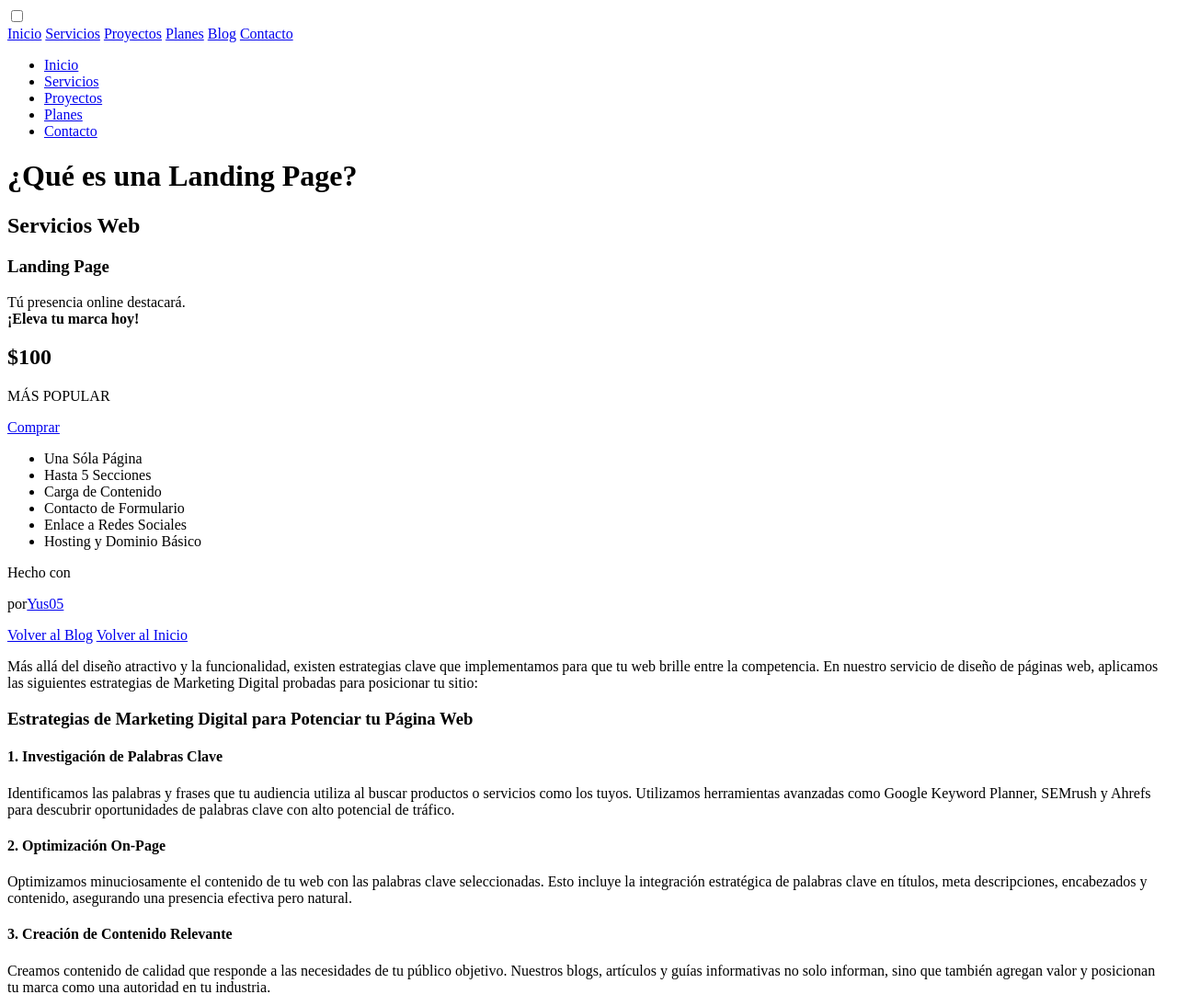
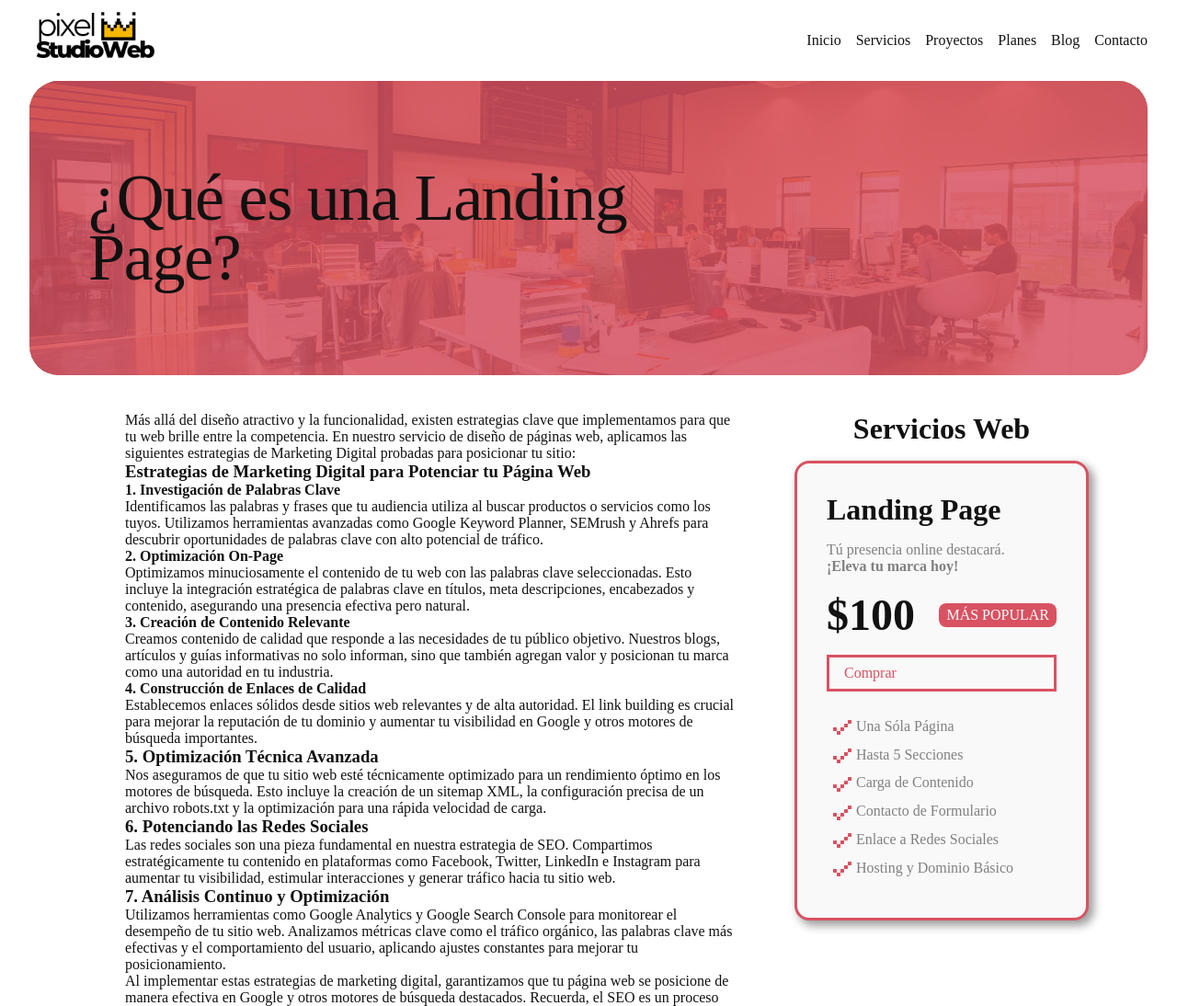
Before and after one commit to Yus05/borrador_agency, a plain HTML site: page rankings-google.html in a window 1280 px wide. Shown: the top 1094 px of the page at 92% size. Drawn offline with Linux system fonts and the light colour scheme; a web font is replaced by a local one.

Commit message:
Listo el blog y sus respectivos articulos

```diff
--- a/rankings-google.html
+++ b/rankings-google.html
@@ -1,9 +1,15 @@
 <!DOCTYPE html>
-<html lang="en">
+<html lang="es">
 <head>
-    <meta charset="UTF-8">
-    <meta name="viewport" content="width=device-width, initial-scale=1.0">
-    <title>Document</title>
+  <meta charset="UTF-8">
+  <meta name="viewport" content="width=device-width, initial-scale=1.0">
+  <meta name="robots" content="index, follow">
+  <meta name="description" content="Posiciona tu web en los primeros lugares de Google">
+  <link rel="preconnect" href="https://fonts.googleapis.com">
+  <link rel="preconnect" href="https://fonts.gstatic.com" crossorigin>
+  <link href="https://fonts.googleapis.com/css2?family=Anta&display=swap" rel="stylesheet">
+  <link rel="stylesheet" href="/styles/rankings-google.css">
+  <title>Como conquistar los rankings de Google</title>
 </head>
 <body>
   <!-- OJO: Aqui se encuentra el div que contiene el menu de mobile, se ubico aqui porque al darle posicionamiento fijo, quiero que las coordenadas iniciales sean 0,0, no quiero colocarlo encima dentro del header porque queda debajo del menu para desktop, y el menu desktop debe ser obligao hijo del body para que pueda ser stiky.  -->
@@ -35,6 +41,7 @@
             <li><a href="/index.html">Servicios</a></li>
             <li><a href="/index.html">Proyectos</a></li>
             <li><a href="/index.html">Planes</a></li>
+            <li><a href="/blog.html">Blog</a></li>
             <li><a href="/index.html">Contacto</a></li>
         </ul>
     </div>
@@ -52,20 +59,46 @@
 
 <main>
   <div class="container">
-
-
-
-
     <!-- article -->
     <div class="article">
-      <div class="article__parrafo"></div>
-      <div class="article__caracteristicas"></div>
+      <div class="article__parrafo">
+        <p>Más allá del diseño atractivo y la funcionalidad, existen estrategias clave que implementamos para que tu web brille entre la competencia. En nuestro servicio de diseño de páginas web, aplicamos las siguientes estrategias de Marketing Digital probadas para posicionar tu sitio:</p>
+        <h3>Estrategias de Marketing Digital para Potenciar tu Página Web</h3>
+      </div>
+      <div class="article__caracteristicas">
+        <div>
+          <h4>1. Investigación de Palabras Clave</h4>
+          <p>Identificamos las palabras y frases que tu audiencia utiliza al buscar productos o servicios como los tuyos. Utilizamos herramientas avanzadas como Google Keyword Planner, SEMrush y Ahrefs para descubrir oportunidades de palabras clave con alto potencial de tráfico.</p>
+        </div>
+        <div>
+          <h4>2. Optimización On-Page</h4>
+          <p>Optimizamos minuciosamente el contenido de tu web con las palabras clave seleccionadas. Esto incluye la integración estratégica de palabras clave en títulos, meta descripciones, encabezados y contenido, asegurando una presencia efectiva pero natural.</p>
+        </div>
+        <div>
+          <h4>3. Creación de Contenido Relevante</h4>
+          <p>Creamos contenido de calidad que responde a las necesidades de tu público objetivo. Nuestros blogs, artículos y guías informativas no solo informan, sino que también agregan valor y posicionan tu marca como una autoridad en tu industria.</p>
+        </div>
+        <div>
+          <h4>4. Construcción de Enlaces de Calidad</h4>
+          <p>Establecemos enlaces sólidos desde sitios web relevantes y de alta autoridad. El link building es crucial para mejorar la reputación de tu dominio y aumentar tu visibilidad en Google y otros motores de búsqueda importantes.</p>
+        </div>
+        <div>
+          <h3>5. Optimización Técnica Avanzada</h3>
+          <p>Nos aseguramos de que tu sitio web esté técnicamente optimizado para un rendimiento óptimo en los motores de búsqueda. Esto incluye la creación de un sitemap XML, la configuración precisa de un archivo robots.txt y la optimización para una rápida velocidad de carga.</p>
+        </div>
+        <div>
+          <h3>6. Potenciando las Redes Sociales</h3>
+          <p>Las redes sociales son una pieza fundamental en nuestra estrategia de SEO. Compartimos estratégicamente tu contenido en plataformas como Facebook, Twitter, LinkedIn e Instagram para aumentar tu visibilidad, estimular interacciones y generar tráfico hacia tu sitio web.</p>
+        </div>
+        <div>
+          <h3>7. Análisis Continuo y Optimización</h3>
+          <p>Utilizamos herramientas como Google Analytics y Google Search Console para monitorear el desempeño de tu sitio web. Analizamos métricas clave como el tráfico orgánico, las palabras clave más efectivas y el comportamiento del usuario, aplicando ajustes constantes para mejorar tu posicionamiento.</p>
+        </div>
+        <div>
+          <p>Al implementar estas estrategias de marketing digital, garantizamos que tu página web se posicione de manera efectiva en Google y otros motores de búsqueda destacados. Recuerda, el SEO es un proceso continuo que requiere dedicación, pero los resultados definitivamente valen la pena.</p>
+        </div>
+      </div>
     </div>
-
-
-
-
-
 
     <!-- ads -->
     <div class="ads">
@@ -88,10 +121,7 @@
             </ul>
       </div>
     </div>
-
-
   </div>
-
 </main>
 
 <footer class="footer">
@@ -99,76 +129,5 @@
   <div class="footer__icon"></div>
   <p> por<a class="footer__link" href="https://github.com/Yus05" target="_blank">Yus05</a></p>
 </footer>
-
-
-
-
-
-
-
-
-
-
-
-
-
-
-
-
-
-
-
-
-
-
-
-
-
-
-
-
-
-
-
-
-
-
-    <div>
-        <a href="/blog.html">Volver al Blog</a>
-        <a href="/index.html">Volver al Inicio</a>
-        <p>Más allá del diseño atractivo y la funcionalidad, existen estrategias clave que implementamos para que tu web brille entre la competencia. En nuestro servicio de diseño de páginas web, aplicamos las siguientes estrategias de Marketing Digital probadas para posicionar tu sitio:</p>
-        <h3>Estrategias de Marketing Digital para Potenciar tu Página Web</h3>
-        <div>
-            <h4>1. Investigación de Palabras Clave</h4>
-            <p>Identificamos las palabras y frases que tu audiencia utiliza al buscar productos o servicios como los tuyos. Utilizamos herramientas avanzadas como Google Keyword Planner, SEMrush y Ahrefs para descubrir oportunidades de palabras clave con alto potencial de tráfico.</p>
-        </div>
-        <div>
-            <h4>2. Optimización On-Page</h4>
-            <p>Optimizamos minuciosamente el contenido de tu web con las palabras clave seleccionadas. Esto incluye la integración estratégica de palabras clave en títulos, meta descripciones, encabezados y contenido, asegurando una presencia efectiva pero natural.</p>
-        </div>
-        <div>
-            <h4>3. Creación de Contenido Relevante</h4>
-            <p>Creamos contenido de calidad que responde a las necesidades de tu público objetivo. Nuestros blogs, artículos y guías informativas no solo informan, sino que también agregan valor y posicionan tu marca como una autoridad en tu industria.</p>
-        </div>
-        <div>
-            <h4>4. Construcción de Enlaces de Calidad</h4>
-            <p>Establecemos enlaces sólidos desde sitios web relevantes y de alta autoridad. El link building es crucial para mejorar la reputación de tu dominio y aumentar tu visibilidad en Google y otros motores de búsqueda importantes.</p>
-        </div>
-        <div>
-            <h3>5. Optimización Técnica Avanzada</h3>
-            <p>Nos aseguramos de que tu sitio web esté técnicamente optimizado para un rendimiento óptimo en los motores de búsqueda. Esto incluye la creación de un sitemap XML, la configuración precisa de un archivo robots.txt y la optimización para una rápida velocidad de carga.</p>
-        </div>
-        <div>
-            <h3>6. Potenciando las Redes Sociales</h3>
-            <p>Las redes sociales son una pieza fundamental en nuestra estrategia de SEO. Compartimos estratégicamente tu contenido en plataformas como Facebook, Twitter, LinkedIn e Instagram para aumentar tu visibilidad, estimular interacciones y generar tráfico hacia tu sitio web.</p>
-        </div>
-        <div>
-            <h3>7. Análisis Continuo y Optimización</h3>
-            <p>Utilizamos herramientas como Google Analytics y Google Search Console para monitorear el desempeño de tu sitio web. Analizamos métricas clave como el tráfico orgánico, las palabras clave más efectivas y el comportamiento del usuario, aplicando ajustes constantes para mejorar tu posicionamiento.</p>
-        </div>
-        <div>
-            <p>Al implementar estas estrategias de marketing digital, garantizamos que tu página web se posicione de manera efectiva en Google y otros motores de búsqueda destacados. Recuerda, el SEO es un proceso continuo que requiere dedicación, pero los resultados definitivamente valen la pena.</p>
-        </div>
-    </div>
 </body>
 </html>
--- /dev/null
+++ b/styles/rankings-google.css
@@ -0,0 +1,506 @@
+:root{
+  --color: #111111;
+  --color-rose: #D85262;
+  --color-white-pure: #FFF;
+  --color-white-gray: #f9f9f9;
+  --color-shadow: #2e2d2d75;
+  --bg-color-dark-soft: #333;
+  --bg-color: #E5E5E5;
+  --bg-color-light: #E3E3E3;
+  --color-gray: #808080;
+  --font-family: Anta;
+}
+html{
+  box-sizing: border-box;
+  font-size: 16px;
+  font-family: var(--font-family);
+  scroll-behavior: smooth;
+}
+*,
+*::after,
+*::before{
+  box-sizing: inherit;
+  margin: 0;
+}
+body{
+  background-color: #FFF;
+  color: var(--color);
+}
+ul{
+  margin: 0;
+  padding: 0;
+  list-style: none;
+}
+a{
+  cursor: pointer;
+  text-decoration: none;
+}
+.relative{
+  position: relative;
+}
+.absolute{
+  position: absolute;
+}
+
+
+/* VERSION MOBILE DESDE 375PX */
+/* Quito del mobile el menu exclusivo para 992px en adelante */
+.menu-desktop{
+  display: none;
+}
+
+/* Comienzan los estilos para la parte superior del header donde se encuentra el logo y el menu de mobile */
+.header__top{
+  width: 100%;
+  height: 15vh;
+  display: flex;
+  flex-direction: row;
+  justify-content: center;
+  align-items: center;
+}
+/* Estilos al logo */
+.header__top-logo{
+  background-image: url(/assets/logo/STo.png);
+  width: 9rem;
+  height: 6rem;
+  background-repeat: no-repeat;
+  background-size: contain;
+  background-position: center;
+}
+/* Estilos al menu para mobile */
+/* Estilos al boton */
+.off-canvas-btn{
+  position: fixed;
+  top: 1rem;
+  right: 1rem;
+  z-index: 999;
+  width: 3rem;
+  height: 3rem;
+  cursor: pointer;
+  opacity: 0;
+}
+/* Estilos al label - rayita */
+.off-canvas-burger{
+  position: fixed;
+  top: 1rem;
+  right: 1rem;
+  z-index: 998;
+  width: 3rem;
+  height: .6rem;
+  background-color: var(--color);
+  border-radius: .3rem;
+  transform: rotate(0deg) translate(0, 1.2rem);
+  transform-origin: top left;
+  transition: transform 0.5s ease, background-color 500ms ease;
+}
+/* Creando rayita 1 y 2 */
+.off-canvas-burger::before,
+.off-canvas-burger::after{
+  content: "";
+  display: block;
+  width: 100%;
+  height: .6rem;
+  background-color: var(--color);
+  border-radius: .3rem;
+  transition: transform 500ms ease;
+}
+/* Moviendo las rayitas 1 y 2 */
+.off-canvas-burger::before{
+  transform: rotate(0deg) translate(0, -0.9rem);
+}
+.off-canvas-burger::after{
+  transform: rotate(0deg) translate(0, .3rem);
+}
+/* Elimino la rayita del centro al momento de dar click para que no estorbe al forma la equis */
+.off-canvas-btn:checked + .off-canvas-burger{
+  background-color: transparent;
+}
+/* Roto la rayita de arriba */
+.off-canvas-btn:checked + .off-canvas-burger::before{
+  transform: rotate(45deg) translate(0,0);
+}
+/* Roto la rayita de abajo */
+.off-canvas-btn:checked + .off-canvas-burger::after{
+  transform: rotate(-45deg) translate(.4rem, -0.5rem);
+}
+/* Ahora vamos con los estilos del menu */
+.off-canvas-menu{
+  position: fixed;
+  background-color: var(--color);
+  z-index: 997;
+  display: flex;
+  justify-content: center;
+  align-items: center;
+  text-align: center;
+  transition: transform 500ms ease-in-out;
+  transform: translate(0, -100%);
+}
+/* Estilos al contenedor */
+.off-canvas-menu-container{
+  width: 100%;
+  height: 100vh;
+  display: flex;
+  flex-direction: column;
+  justify-content: center;
+}
+/* Estilos a los enlaces */
+.off-canvas-link{
+  border-bottom: thin solid var(--bg-color);
+  padding: 2rem;
+  font-size: 1.5rem;
+  text-decoration: none;
+  color: var(--color-white-pure);
+  transition: background-color 300ms ease;
+}
+.off-canvas-link:first-child{
+  border-top: thin solid var(--bg-color);
+}
+/* Color de fondo en el estado hover a los link */
+.off-canvas-link:hover{
+  background-color: var(--color-rose);
+}
+/* Movimiento del menu - hacerlo aparecer al momento del checked */
+.off-canvas-btn:checked ~ .off-canvas-menu{
+  transform: translate(0,0);
+}
+
+/* Comienzan los estilos para la parte del header donde esta la hero image */
+/* Estilos para la hero-image */
+.header__bottom{
+  width: 95%;
+  height: 40vh;
+  background-image: url(/assets/images/pexels-cadomaestro-1170412.webp);
+  background-repeat: no-repeat;
+  background-size: cover;
+  background-position: center;
+  margin-left: auto;
+  margin-right: auto;
+  border-radius: 2rem;
+}
+/* Estilos para el cover rosa que cubre la hero-image */
+.header__bottom-cover{
+  width: 100%;
+  height: 100%;
+  top: 0;
+  left: 0;
+  background-color: var(--color-rose);
+  border-radius: 2rem;
+  opacity: .85;
+}
+/* Estilos para el contenedor del h1 */
+.header__bottom-title{
+  width: 100%;
+  height: 100%;
+  top: 0;
+  left: 0;
+  display: flex;
+  justify-content: start;
+  align-items: center;
+  padding: 0 8rem 0 1rem;
+}
+/* Estilos para el h1 */
+h1{
+  font-size: 4rem;
+  font-weight: 400;
+  letter-spacing: -.08rem;
+  line-height: .9;
+}
+
+/* MAIN */
+/* Estructura gral de toda la pagina */
+.container{
+  width: 100%;
+  height: auto;
+  display: grid;
+  grid-template-columns: auto;
+  grid-template-rows: repeat(2, auto);
+  grid-template-areas:
+  "article"
+  "ads";
+  gap: 3rem;
+  margin: 2.5rem 0;
+  justify-content: center;
+}
+/* Ajusto el padding para centrar segun mis requerimientos el contenido */
+.article{
+  padding: 0 1rem 0 1.5rem;
+}
+/* **********CARD - ADS****
+*/
+.ads{
+  grid-area: ads;
+  /* width: 23.43rem; */
+  /* height: auto; */
+  display: flex;
+  flex-direction: column;
+  align-items: center;
+  gap: 1rem;
+}
+/*  */
+.ads > h2{
+font-size: 2rem;
+}
+/* Estilos para la tarjeta */
+.card{
+  display: flex;
+  flex-direction: column;
+  justify-content: center;
+  gap: 1rem;
+  /* width: 20.31rem; */
+  /* height: 33rem; */
+  background-color: var(--color-white-gray);
+  box-shadow: .3rem .3rem .6rem .06rem var(--color-shadow);
+  border-radius: 1rem;
+  padding: 2rem 2rem;
+}
+/* Estilos internos a cada tarjeta */
+.card h3{
+  font-size: 2rem;
+}
+.card p{
+  color: var(--color-gray);
+}
+.card h2{
+  font-size: 3rem;
+}
+.card a{
+  position: relative;
+  display: inline-block;
+  color: var(--color-rose);
+  background-color: transparent;
+  border: medium solid var(--color-rose);
+  width: 15.625rem;
+  padding: .5rem 1rem;
+}
+/* Estilos al contendor ul */
+.card__list{
+  color: var(--color-gray);
+  padding: 0 2rem;
+  text-align: left;
+}
+/* Estilos a los items de la ul */
+.card__list-items{
+  position: relative;
+  list-style: none;
+  margin: .8rem 0;
+}
+/* Estilos a las vinetas de las listas. */
+.card__list-items::before{
+  content: "";
+  position: absolute;
+  background-image: url(/assets/icons/pixelated-svgrepo-com.svg);
+  width: 1.5rem;
+  height: 1.5rem;
+  background-repeat: no-repeat;
+  background-size: contain;
+  background-position: center;
+  top: -.1rem;
+  left: -1.7rem;
+}
+/* Estilos al div que contiene el precio y el texto "mas popular" */
+.card__popular{
+  display: flex;
+  flex-direction: row;
+  align-items: center;
+  justify-content: space-between;
+}
+/* Estilos al texto "mas popular" */
+.card__popular p{
+  background-color: var(--color-rose);
+  color: var(--color-white-pure);
+  padding: .5ch 1ch;
+  border-radius: .5rem;
+}
+/* Estilos particulares a la mas a destacar */
+.card__best-seller{
+  border: medium solid var(--color-rose);
+}
+
+/* FOOTER */
+/* Le doy estilos al footer container */
+.footer{
+  background-color: var(--bg-color-dark-soft);
+  color: var(--bg-color-light);
+  text-align: center;
+  height: 5rem;
+  display: flex;
+  gap: .5rem;
+  align-items: center;
+  justify-content: center;
+}
+/* Estilos al ancla */
+.footer__link{
+  color:var(--color-rose);
+  padding-left: .3rem;
+  text-decoration: underline;
+}
+/* Estilos a icon pixelado de corazon */
+.footer__icon{
+  background-image: url(/assets/icons/corazon.png);
+  width: 1.5rem;
+  height: 1.5rem;
+  background-size: contain;
+  filter: invert(1);
+}
+
+
+/* COMENZAMOS CON LA MEDIA QUERY DE 576PX EN ADELANTE */
+/* Ajusto la fluidez interna del article a partir de 576px*/
+@media screen and  (min-width:36em){
+/* HEADER */
+/* Ajusto los padding del contenedor del title y el tamano de la fuente del h1 para darle mas espacio al title y que esten en una misma linea las palabras landing page */
+.header__bottom-title{
+  padding: 0 4rem 0 1rem;
+}
+h1{
+  font-size: 4.2rem;
+}
+
+/* MAIN */
+/* Ajusto los padding para ajustar el margen del texto */
+.article{
+  padding: 0 1.8rem 0 1.5rem;
+}
+}
+
+
+/* COMENZAMOS CON LA MEDIA QUERY DE 768PX EN ADELANTE */
+@media screen and (min-width: 48em){
+/* Ajusto el padding del contenedor del header para bajar y juntar las palabras landing page */
+.header__bottom-title{
+  padding: 0 10rem 0 1rem;
+}
+}
+
+
+/* COMENZAMOS CON LA MEDIA QUUERY DE 992 EN ADELANTE */
+@media screen and  (min-width:62em){
+  /* ELIMINO EL MENU DEL MOBILE */
+  .menu-mobile{
+      display: none;
+  }
+  /* Hago visible el menu para desktop */
+  .menu-desktop{
+      display: flex;
+  }
+  /* Estilos al contenedor del logo y del menu */
+  .header__top{
+      background-color: var(--color-white-pure);
+      width: 100%;
+      height: 11vh;
+      padding: 0 2rem;
+      align-items: start;
+      justify-content: space-between;
+      position: sticky;
+      top: 0;
+      z-index: 999;
+  }
+  /* Estilos al logo */
+  .header__top-logo{
+      height: 5rem;
+  }
+  /* Estilos al contenedor del contenedor de las li de menu */
+  .menu-desktop ul{
+      height: 11vh;
+      display: flex;
+      flex-direction: row;
+      align-items: center;
+      gap: 1rem;
+
+  }
+  /* Estilos a las anclas del menu */
+  .menu-desktop a{
+      color: var(--color);
+  }
+
+  /*  */
+  /* Ajusto el padding del contenedor del header para bajar y juntar las palabras landing page */
+  .header__bottom-title{
+  padding: 0 20rem 0 1rem;
+  }
+  /*  */
+  .article{
+    padding: 0 2.5rem;
+  }
+}
+
+
+
+
+/* COMENZAMOS CON LA MEDIA QUERY DE 1024 EN ADELANTE */
+/* Ajusto la fluidez interna del main cambiando la grid y agrego animaciones */
+@media screen and  (min-width:64em){
+  /* animacion del menu de inicio */
+  .menu-desktop a{
+      position: relative;
+  }
+  .menu-desktop a::after{
+      content: "";
+      position: absolute;
+      bottom: 0;
+      left: 0;
+      width: 100%;
+      height: 3px;
+      background-color: var(--color-rose);
+      transform: scale(0);
+      transition: transform .3s;
+  }
+  .menu-desktop a:hover::after{
+      transform: scale(1);
+  }
+
+  /*  */
+/* Ajusto el padding del contenedor del header para bajar y juntar las palabras landing page */
+.header__bottom-title{
+  padding: 0 20rem 0 3rem;
+  }
+
+  /* Aqui comienzo a cambiar la posicion de los elementos en la grid del main */
+  .container{
+    width: 85%;
+    height: auto;
+    margin-left: auto;
+    margin-right: auto;
+    grid-template-columns:repeat(2, auto);
+    grid-template-rows: auto;
+    grid-template-areas:
+      "article ads";
+    gap: 1.5rem;
+  }
+
+  .ads{
+    height: 25rem;
+    position: sticky;
+    top: 4rem;
+  }
+
+}
+
+/* COMENZAMOS CON LA MEDIA QUERY DE 1220PX EN ADELANTE */
+@media screen and (min-width: 76.25em){
+/* HEADER */
+/* Ajusto los padding del contenedor del title y el tamano de la fuente del h1 para darle mas espacio al title y que esten en una misma linea las palabras landing page */
+.header__bottom-title{
+  padding: 0 35rem 0 4rem;
+}
+h1{
+  font-size: 4.5rem;
+}
+
+}
+
+
+/* COMENZAMOS CON LA MEDIA QUERY DE 1440PX EN ADELANTE */
+@media screen and (min-width: 90em){
+/* HEADER */
+/* Ajusto los padding del contenedor del title y el tamano de la fuente del h1 para darle mas espacio al title y que esten en una misma linea las palabras landing page */
+.header__bottom-title{
+  padding: 0 45rem 0 4rem;
+}
+}
+
+
+/* COMENZAMOS CON LA MEDIA QUERY DE 1600PX EN ADELANTE */
+@media screen and (min-width: 100em){
+/* No agrego cambios */
+}
```
Also changed, not shown: blog.html (+3 -2 lines), landing-page.html (+2 -2 lines), responsive-web.html (+3 -3 lines).
